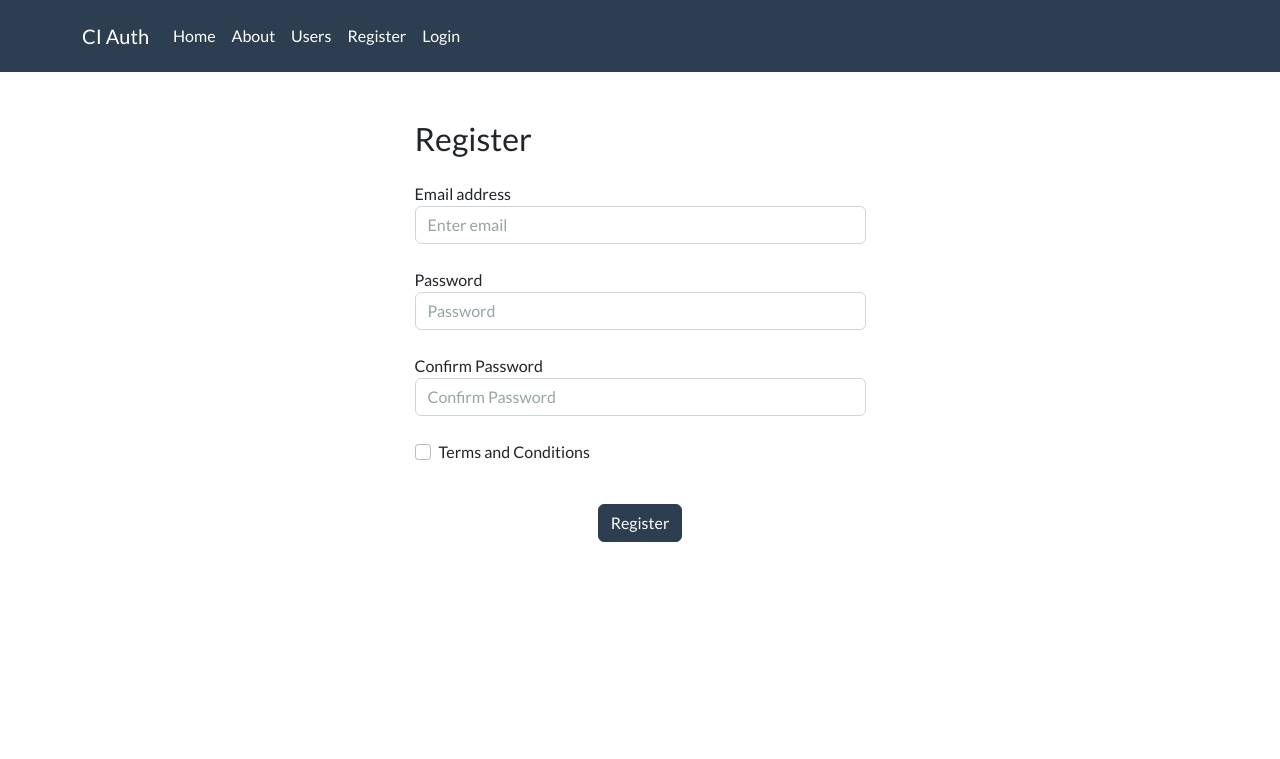
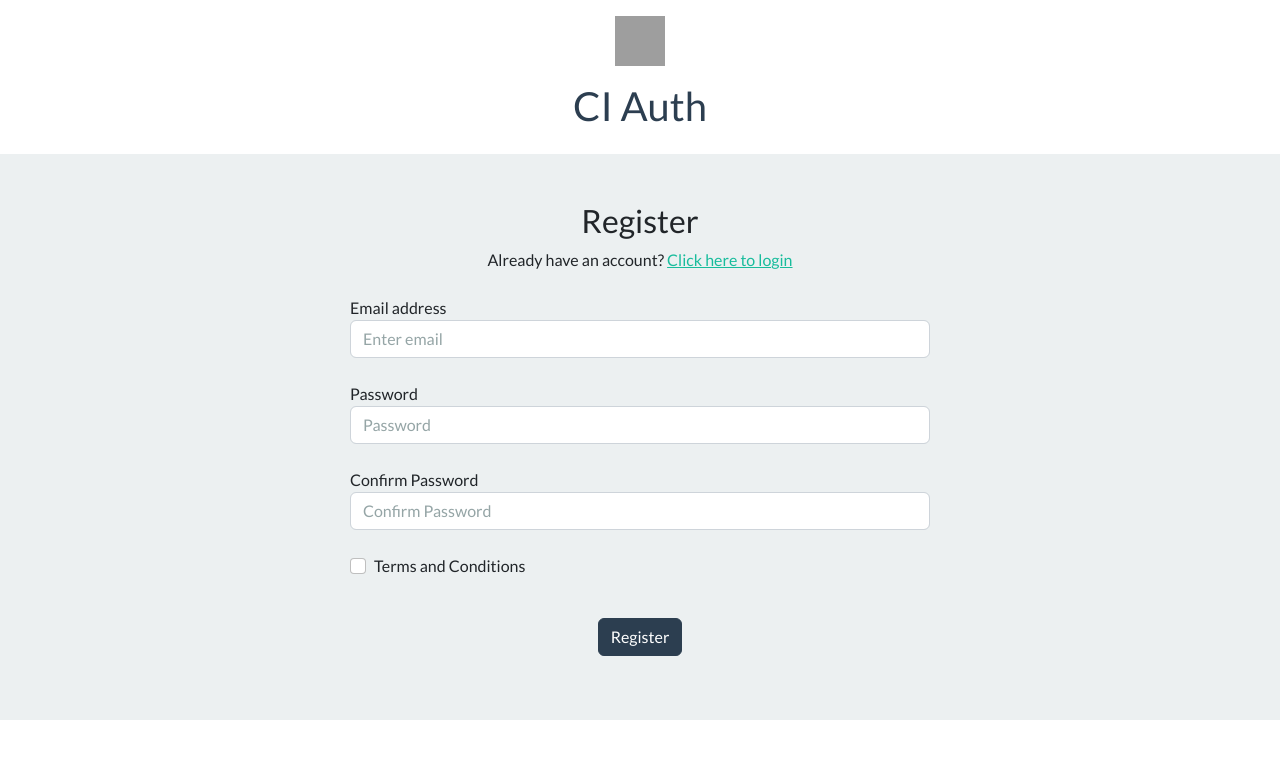
Before and after one commit to hoanglong040800/ci_auth, a CodeIgniter app: page /ci_auth/register in a window 1280 px wide. Shown: the top 759 px of the page. Run offline with CodeIgniter, Linux system fonts and the light colour scheme; grey boxes are pictures that could not be loaded.

Commit message:
fix template

```diff
--- a/application/controllers/Pages.php
+++ b/application/controllers/Pages.php
@@ -8,8 +8,7 @@ class Pages extends CI_Controller
         }
 
         $data['title'] = ucfirst($page);
-        $this->load->view('templates/header', $data);
-        $this->load->view('pages/' . $page, $data);
-        $this->load->view('templates/footer', $data);
+        $data['main_content'] = 'pages/'.$page;
+        $this->load->view('templates/main_template', $data);
     }
 }
--- a/application/controllers/Users.php
+++ b/application/controllers/Users.php
@@ -1,72 +1,70 @@
 <?php
-defined('BASEPATH') OR exit('No direct script access allowed');
+defined('BASEPATH') or exit('No direct script access allowed');
 
-class Users extends CI_Controller{
+class Users extends CI_Controller
+{
 
 
-    public function index(){
-        $data['title']='Account Manager';
-
+    public function index()
+    {
+        $data['title'] = 'Account Manager';
         $data['users'] = $this->user_model->get_all();
 
-        $this->load->view('templates/header', $data);
-        $this->load->view('pages/account_manager', $data);
+        $data['main_content'] = 'pages/account_manager';
+        $this->load->view('templates/main_template', $data);
     }
 
-    public function create(){
-        $data['title']='Register';
+    public function create()
+    {
+        $data['title'] = 'Register';
 
         $this->load->library('form_validation');
 
         $this->form_validation->set_rules('email', 'Email', 'required|valid_email|is_unique[users.email]');
         $this->form_validation->set_rules('pswd', 'Password', 'required');
         $this->form_validation->set_rules('cf_pswd', 'Confirmation Password', 'required|matches[pswd]');
-        $this->form_validation->set_rules('terms','Terms and Condition','required');
+        $this->form_validation->set_rules('terms', 'Terms and Condition', 'required');
 
-        if ($this->form_validation->run() === FALSE){
-            $this->load->view('templates/header', $data);
-            $this->load->view('pages/forms/register_view', $data);
-        }
-
-        else {
+        if ($this->form_validation->run() === FALSE) {
+            $data['main_content'] = 'pages/forms/register_view';
+            $this->load->view('templates/minify_template', $data);
+        } else {
             $this->user_model->save();
-            $this->load->view('templates/header', $data);
-            $this->load->view('pages/sd/formsuccess');
+            $data['main_content'] = 'pages/sd/formsuccess';
+            $this->load->view('templates/minify_template', $data);
         }
     }
 
-    public function modify($id){
-        $data['title']='Modify User';
-        $data['user']=$this->user_model->get_one($id);
+    public function modify($id)
+    {
+        $data['title'] = 'Modify User';
+        $data['user'] = $this->user_model->get_one($id);
 
-        if (empty($data['user'])){
+        if (empty($data['user'])) {
             show_404();
-        }
-
-        else {
+        } else {
             $this->load->library('form_validation');
 
             $this->form_validation->set_rules('email', 'Email', "required|valid_email");
             $this->form_validation->set_rules('pswd', 'Password', 'required');
             $this->form_validation->set_rules('cf_pswd', 'Confirmation Password', 'required|matches[pswd]');
 
-            if ($this->form_validation->run() === FALSE){
-                $this->load->view('templates/header', $data);
-                $this->load->view('pages/forms/modify_user', $data);
-            }
-
-            else {
+            if ($this->form_validation->run() === FALSE) {
+                $data['main_content'] = 'pages/forms/modify_user';
+                $this->load->view('templates/minify_template', $data);
+            } else {
                 $this->user_model->update();
-                $this->load->view('templates/header', $data);
-                $this->load->view('pages/sd/formsuccess');
+                $data['main_content'] = 'pages/sd/formsuccess';
+                $this->load->view('templates/minify_template', $data);
             }
         }
     }
 
-    public function delete($id){
-        $data['user']=$this->user_model->get_one($id);
+    public function delete($id)
+    {
+        $data['user'] = $this->user_model->get_one($id);
 
-        if (empty($data['user'])){
+        if (empty($data['user'])) {
             show_404();
         }
 
--- a/application/views/pages/forms/login_view.php
+++ b/application/views/pages/forms/login_view.php
@@ -1,7 +1,10 @@
 <div class="row justify-content-center">
-    <div class="col-5">
+    <div class="col-6">
 
+        <div class="text-center">
             <h3>Login</h3>
+            <p>Dont have an account? <a href="register">Click here to register</a></p>
+        </div>
 
         <?= form_open('login') ?>
         <div class="form-group my-4">
--- a/application/views/pages/forms/modify_user.php
+++ b/application/views/pages/forms/modify_user.php
@@ -1,14 +1,14 @@
 <div class="row justify-content-center">
-    <div class="col-5">
+    <div class="col-6">
 
         <h3>Modify User</h3>
 
-        <?= form_open('users/modify/'.$user->id) ?>
+        <?= form_open('users/modify/' . $user->id) ?>
         <input type="hidden" name="id" value="<?= $user->id ?>">
 
         <div class="form-group my-4">
             <label>Email address</label>
-                <input type="email" name='email' value="<?= set_value('email',$user->email) ?>" class="form-control" placeholder="Enter email">
+            <input type="email" name='email' value="<?= set_value('email', $user->email) ?>" class="form-control" placeholder="Enter email">
             <div class="text-danger mt-2"><?= form_error('email') ?></div>
         </div>
 
--- a/application/views/pages/forms/register_view.php
+++ b/application/views/pages/forms/register_view.php
@@ -1,7 +1,10 @@
 <div class="row justify-content-center">
-    <div class="col-5">
+    <div class="col-6">
 
+        <div class="text-center">
             <h3>Register</h3>
+            <p>Already have an account? <a href="login">Click here to login</a></p>
+        </div>
 
         <?= form_open('/register') ?>
         <div class="form-group my-4">
@@ -23,7 +26,7 @@
         </div>
 
         <div class="form-group form-check my-4">
-                <input type="checkbox" name="terms" value='1' <?= set_checkbox('terms',1) ?> class="form-check-input">
+            <input type="checkbox" name="terms" value='1' <?= set_checkbox('terms', 1) ?> class="form-check-input">
             <label class="form-check-label">Terms and Conditions</label>
             <div class="text-danger mt-2"><?= form_error('terms') ?></div>
         </div>
--- a/application/views/pages/home.php
+++ b/application/views/pages/home.php
@@ -1 +1 @@
-<h1>HOME PAGE</h1>
+<h1>Home Page</h1>
--- /dev/null
+++ b/application/views/templates/head.php
@@ -0,0 +1,7 @@
+<head>
+    <title><?= $title ?? 'CI Auth' ?></title>
+
+    <link rel="icon" href="https://image.flaticon.com/icons/png/128/1791/1791961.png">
+    <link rel="stylesheet" href="https://bootswatch.com/5/flatly/bootstrap.css">
+
+</head>
--- a/application/views/templates/header.php
+++ b/application/views/templates/header.php
@@ -1,15 +1,4 @@
-<html>
-
-<head>
-    <title><?= $title ?></title>
-
-    <link rel="icon" href="https://image.flaticon.com/icons/png/128/1791/1791961.png">
-    <link rel="stylesheet" href="https://bootswatch.com/5/flatly/bootstrap.css">
-
-</head>
-
-<body>
-    <nav class="navbar navbar-expand-lg navbar-dark bg-primary mb-5">
+<nav class="navbar navbar-expand-md navbar-dark bg-primary mb-5">
     <div class="container">
         <a href="<?= base_url() ?>" class="navbar-brand">CI Auth</a>
 
@@ -42,5 +31,3 @@
         </div>
     </div>
 </nav>
-
-    <div class="container">
--- /dev/null
+++ b/application/views/templates/minify_template.php
@@ -0,0 +1,26 @@
+<html>
+
+<?php $this->load->view('templates/head',$title) ?>
+
+<body>
+
+
+        <div class="d-flex flex-column align-items-center justify-content-center my-3">
+        <a class="nav-link" href="users">
+            <img src="https://image.flaticon.com/icons/png/128/1791/1791961.png" width="50px" height="50px">
+            </a>
+
+            <div class="mt-3">
+                <h2 class="text-primary">CI Auth</h2>
+            </div>
+        </div>
+
+
+        <main class="bg-light p-5">
+            <?php $this->load->view($main_content) ?>
+        </main>
+
+
+</body>
+
+</html>
```
Also changed, not shown: application/controllers/Login.php (+11 -33 lines), application/models/User_model.php (+25 -20 lines), application/views/pages/account_manager.php (+7 -7 lines), application/views/templates/footer.php (+1 -7 lines), application/views/templates/main_template.php (added, +15 -0 lines). Lines whose indentation alone changed are shown as unchanged.
